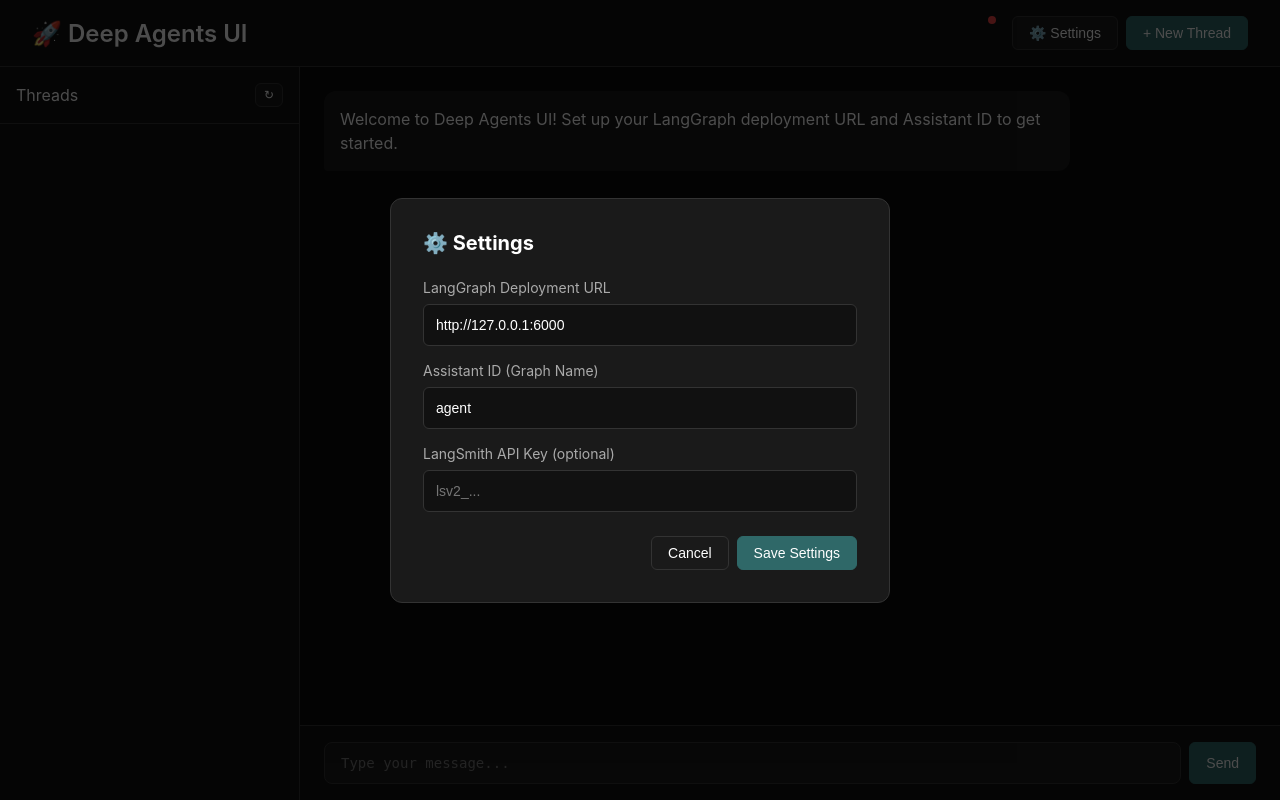
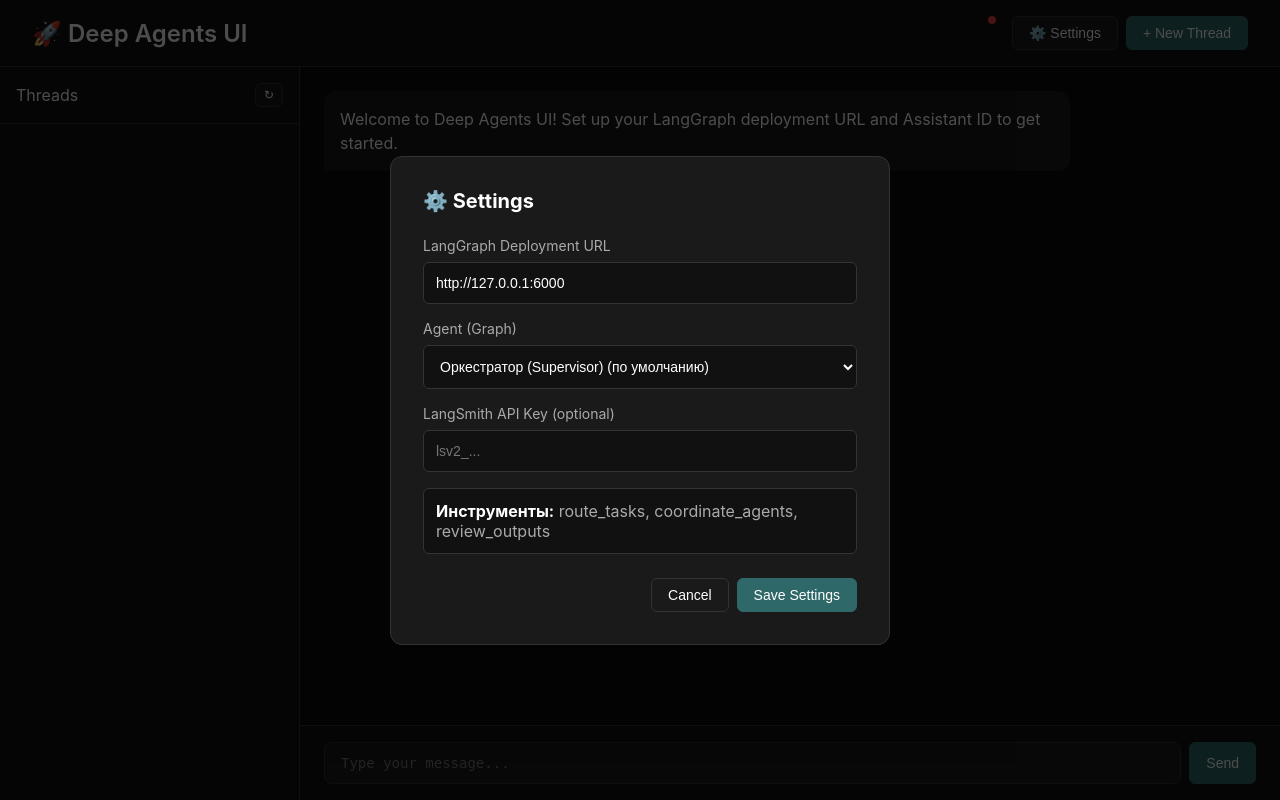
Before and after one commit to Denstis/deep-agents-ui-python, a FastAPI app: page / in a window 1280 px wide. Run offline with FastAPI, Linux system fonts and the light colour scheme.

Commit message:
update branch

```diff
--- a/app/graphs.py
+++ b/app/graphs.py
@@ -521,11 +521,11 @@ APPROACH:
 # Export Factory Functions
 # ============================================================================
 
-def get_agent(agent_type: str = "universal"):
+def get_agent(agent_type: str = "supervisor"):
     """Factory function to get an agent by type.
 
     Args:
-        agent_type: Type of agent ("research", "coding", "system", "data", "supervisor", "universal")
+        agent_type: Type of agent ("research", "coding", "system", "data", "supervisor"/"orchestrator", "universal")
 
     Returns:
         Compiled LangGraph agent
@@ -536,6 +536,7 @@ def get_agent(agent_type: str = "universal"):
         "system": create_system_agent,
         "data": create_data_agent,
         "supervisor": create_supervisor_agent,
+        "orchestrator": create_supervisor_agent,  # Alias for supervisor
         "universal": create_universal_agent,
     }
 
--- a/main.py
+++ b/main.py
@@ -21,6 +21,7 @@ import httpx
 
 from app.config import StandaloneConfig, get_config, save_config
 from app.langgraph_client import LangGraphClientWrapper
+from app.graphs import get_agent, create_research_agent, create_coding_agent, create_system_agent, create_data_agent, create_supervisor_agent, create_universal_agent
 
 
 # ============== Pydantic Models ==============
@@ -28,8 +29,15 @@ from app.langgraph_client import LangGraphClientWrapper
 class ConfigRequest(BaseModel):
     """Request model for configuration."""
     deployment_url: str = Field(..., description="LangGraph deployment URL")
-    assistant_id: str = Field(..., description="Assistant ID")
+    assistant_id: str = Field(default="orchestrator", description="Assistant ID (agent type)")
     langsmith_api_key: Optional[str] = Field(None, description="Optional LangSmith API key")
+
+
+class AgentInfo(BaseModel):
+    """Information about an available agent."""
+    name: str
+    description: str
+    tools: list[str]
 
 
 class MessageRequest(BaseModel):
@@ -131,7 +139,53 @@ async def get_configuration(request: Request):
             },
             headers={"Content-Type": "application/json; charset=utf-8"},
         )
-    return JSONResponse(content={"configured": False}, headers={"Content-Type": "application/json; charset=utf-8"})
+    # Return default orchestrator agent
+    return JSONResponse(
+        content={
+            "configured": False,
+            "default_assistant_id": "orchestrator"
+        },
+        headers={"Content-Type": "application/json; charset=utf-8"}
+    )
+
+
+@app.get("/api/agents")
+async def list_agents():
+    """Get list of available agents with their descriptions and tools."""
+    agents = {
+        "orchestrator": {
+            "name": "Оркестратор (Supervisor)",
+            "description": "Координирует работу специализированных агентов, распределяет задачи между ними",
+            "tools": ["route_tasks", "coordinate_agents", "review_outputs"],
+            "default": True
+        },
+        "research": {
+            "name": "Исследователь (Research)",
+            "description": "Поиск информации в интернете, сбор данных, проверка фактов",
+            "tools": ["web_search", "duckduckgo_search", "fetch_url"]
+        },
+        "coding": {
+            "name": "Разработчик (Coding)",
+            "description": "Написание и выполнение Python кода, работа с файлами",
+            "tools": ["execute_python", "read_file", "write_file", "list_directory", "install_package"]
+        },
+        "system": {
+            "name": "Системный администратор (System)",
+            "description": "Выполнение команд оболочки, сетевая диагностика, управление файлами",
+            "tools": ["execute_command", "run_python_script", "ping_host", "port_scan", "get_network_info"]
+        },
+        "data": {
+            "name": "Аналитик данных (Data)",
+            "description": "Анализ данных, статистика, визуализация",
+            "tools": ["execute_python", "read_file", "write_file", "pandas", "matplotlib"]
+        },
+        "universal": {
+            "name": "Универсальный (Universal)",
+            "description": "Агент со всеми доступными инструментами для любых задач",
+            "tools": ["web_search", "execute_python", "execute_command", "read_file", "write_file", "pip_tools", "network_tools"]
+        }
+    }
+    return JSONResponse(content={"agents": agents}, headers={"Content-Type": "application/json; charset=utf-8"})
 
 
 @app.post("/api/config")
--- a/templates/index.html
+++ b/templates/index.html
@@ -259,14 +259,10 @@
                     >
                 </div>
                 <div class="form-group">
-                    <label for="assistantId">Assistant ID (Graph Name)</label>
-                    <input
-                        type="text"
-                        id="assistantId"
-                        placeholder="agent"
-                        value="agent"
-                        required
-                    >
+                    <label for="agentSelect">Agent (Graph)</label>
+                    <select id="agentSelect" style="width: 100%; padding: 0.75rem; border-radius: 6px; border: 1px solid #333; background-color: #111; color: #fff; font-size: 0.875rem;">
+                        <!-- Agents will be dynamically loaded here -->
+                    </select>
                 </div>
                 <div class="form-group">
                     <label for="apiKey">LangSmith API Key (optional)</label>
@@ -275,6 +271,9 @@
                         id="apiKey"
                         placeholder="lsv2_..."
                     >
+                </div>
+                <div id="agentInfo" style="margin-bottom: 1rem; padding: 0.75rem; background-color: #111; border-radius: 6px; border: 1px solid #333;">
+                    <strong>Инструменты:</strong> <span id="agentTools" style="color: #aaa;">-</span>
                 </div>
                 <div class="modal-actions">
                     <button type="button" class="btn" onclick="closeConfigModal()">Cancel</button>
@@ -330,14 +329,72 @@
         let currentThreadId = null;
         let config = null;
         let isStreaming = false;
+        let availableAgents = {};
+
         // Initialize
         document.addEventListener('DOMContentLoaded', async () => {
+            await loadAgents();
             await checkConfig();
             loadThreads();
         });
+
+        // Load available agents
+        async function loadAgents() {
+            try {
+                const response = await fetch('/api/agents');
+                const data = await response.json();
+                availableAgents = data.agents || {};
+
+                // Populate agent select dropdown dynamically
+                const agentSelect = document.getElementById('agentSelect');
+                if (agentSelect) {
+                    // Clear existing options
+                    agentSelect.innerHTML = '';
+
+                    // Add options from available agents
+                    Object.entries(availableAgents).forEach(([agentId, agentInfo]) => {
+                        const option = document.createElement('option');
+                        option.value = agentId;
+                        // Use emoji from name if available, otherwise use default
+                        const displayName = agentInfo.name || agentId;
+                        option.textContent = displayName;
+
+                        // Mark default agent
+                        if (agentInfo.default) {
+                            option.selected = true;
+                            option.textContent += ' (по умолчанию)';
+                        }
+
+                        agentSelect.appendChild(option);
+                    });
+
+                    // Update agent info display when selection changes
+                    agentSelect.addEventListener('change', updateAgentInfo);
+                    // Initial update
+                    updateAgentInfo();
+                }
+            } catch (error) {
+                console.error('Error loading agents:', error);
+            }
+        }
+
+        function updateAgentInfo() {
+            const selectedAgent = document.getElementById('agentSelect').value;
+            const toolsSpan = document.getElementById('agentTools');
+
+            if (availableAgents[selectedAgent]) {
+                const agent = availableAgents[selectedAgent];
+                toolsSpan.textContent = agent.tools.join(', ');
+            } else {
+                toolsSpan.textContent = '-';
+            }
+        }
+
         // Config Modal Functions
         function showConfigModal() {
             document.getElementById('configModal').classList.remove('hidden');
+            // Update agent info when modal opens
+            updateAgentInfo();
         }
         function closeConfigModal() {
             document.getElementById('configModal').classList.add('hidden');
@@ -352,8 +409,29 @@
                     config = data;
                     updateStatus(true);
                     document.getElementById('deploymentUrl').value = data.deployment_url;
-                    document.getElementById('assistantId').value = data.assistant_id;
+                    // Set the selected agent in dropdown - wait for agents to load first
+                    const agentSelect = document.getElementById('agentSelect');
+                    if (agentSelect && data.assistant_id) {
+                        // Wait a bit to ensure agents are loaded
+                        setTimeout(() => {
+                            agentSelect.value = data.assistant_id;
+                            updateAgentInfo();
+                        }, 100);
+                    } else {
+                        updateAgentInfo();
+                    }
                 } else {
+                    // Set default agent if available - wait for agents to load first
+                    const agentSelect = document.getElementById('agentSelect');
+                    if (data.default_assistant_id && agentSelect) {
+                        // Wait a bit to ensure agents are loaded
+                        setTimeout(() => {
+                            agentSelect.value = data.default_assistant_id;
+                            updateAgentInfo();
+                        }, 100);
+                    } else {
+                        updateAgentInfo();
+                    }
                     showConfigModal();
                 }
             } catch (error) {
@@ -364,7 +442,7 @@
         document.getElementById('configForm').addEventListener('submit', async (e) => {
             e.preventDefault();
             const deploymentUrl = document.getElementById('deploymentUrl').value;
-            const assistantId = document.getElementById('assistantId').value;
+            const assistantId = document.getElementById('agentSelect').value;
             const apiKey = document.getElementById('apiKey').value;
             try {
                 const response = await fetch('/api/config', {
@@ -381,7 +459,7 @@
                     config = { deployment_url: deploymentUrl, assistant_id: assistantId };
                     updateStatus(true);
                     closeConfigModal();
-                    addMessage('assistant', 'Settings saved successfully!');
+                    addMessage('assistant', `Settings saved! Selected agent: ${assistantId}`);
                     loadThreads();
                 } else {
                     throw new Error('Failed to save settings');
```
Also changed, not shown: 2 other files.
